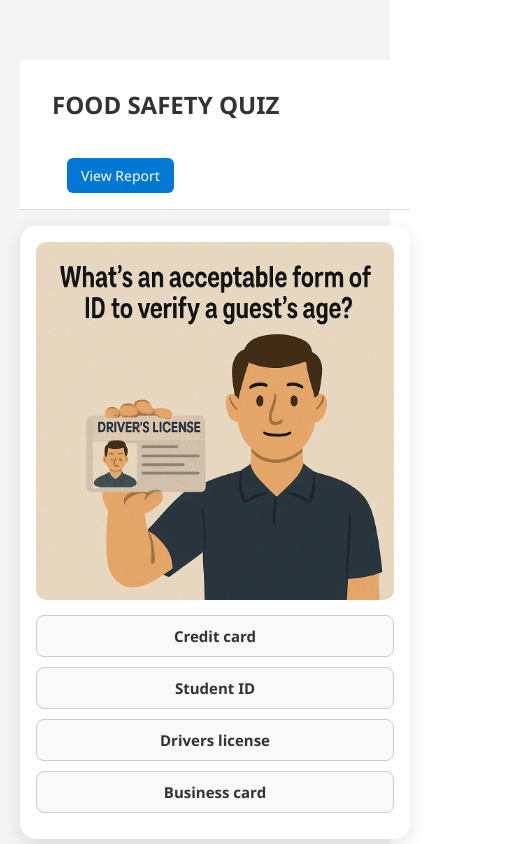
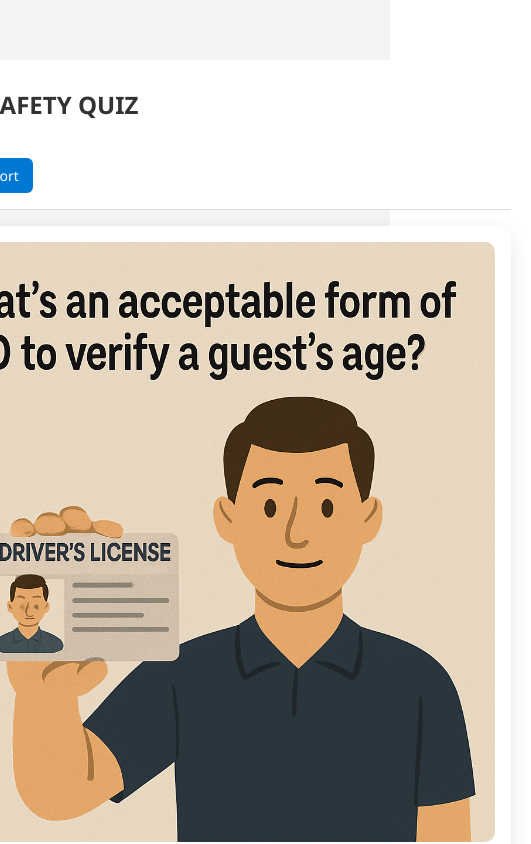
Before and after one commit to pragyamittal0/Food_safety, a React (Vite) app: page / in a window 390 px wide. Shown: the top 844 px of the page, 531 px wide, since content can reach past the window. Built offline with nearby package versions, Linux system fonts and the light colour scheme.

Commit message:
Update App.css

```diff
--- a/src/App.css
+++ b/src/App.css
@@ -288,6 +288,6 @@ body {
     font-size: 13px;
   }
   .container {
-    width: 100%;
+    width: max-content;
   }
 }
```
